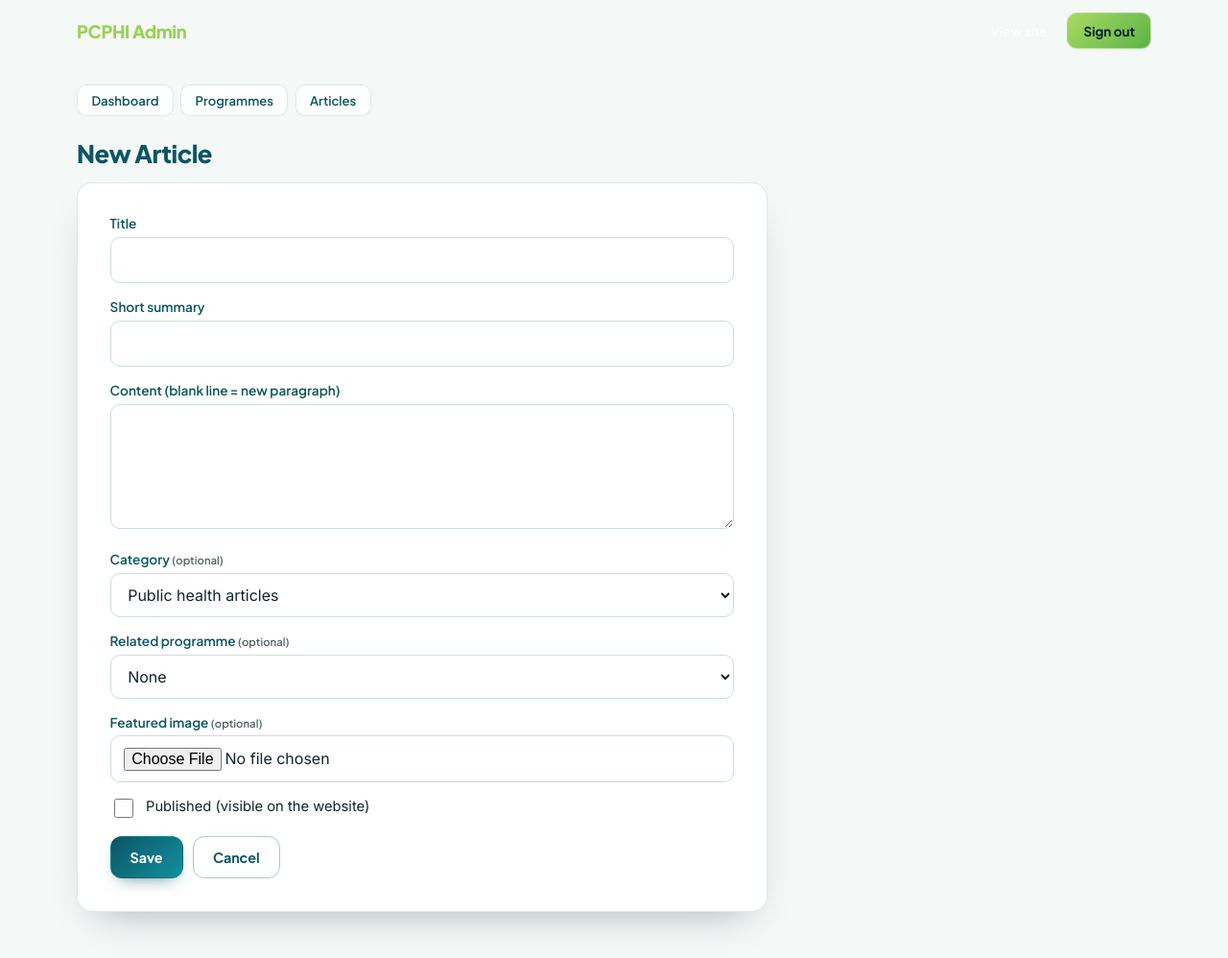
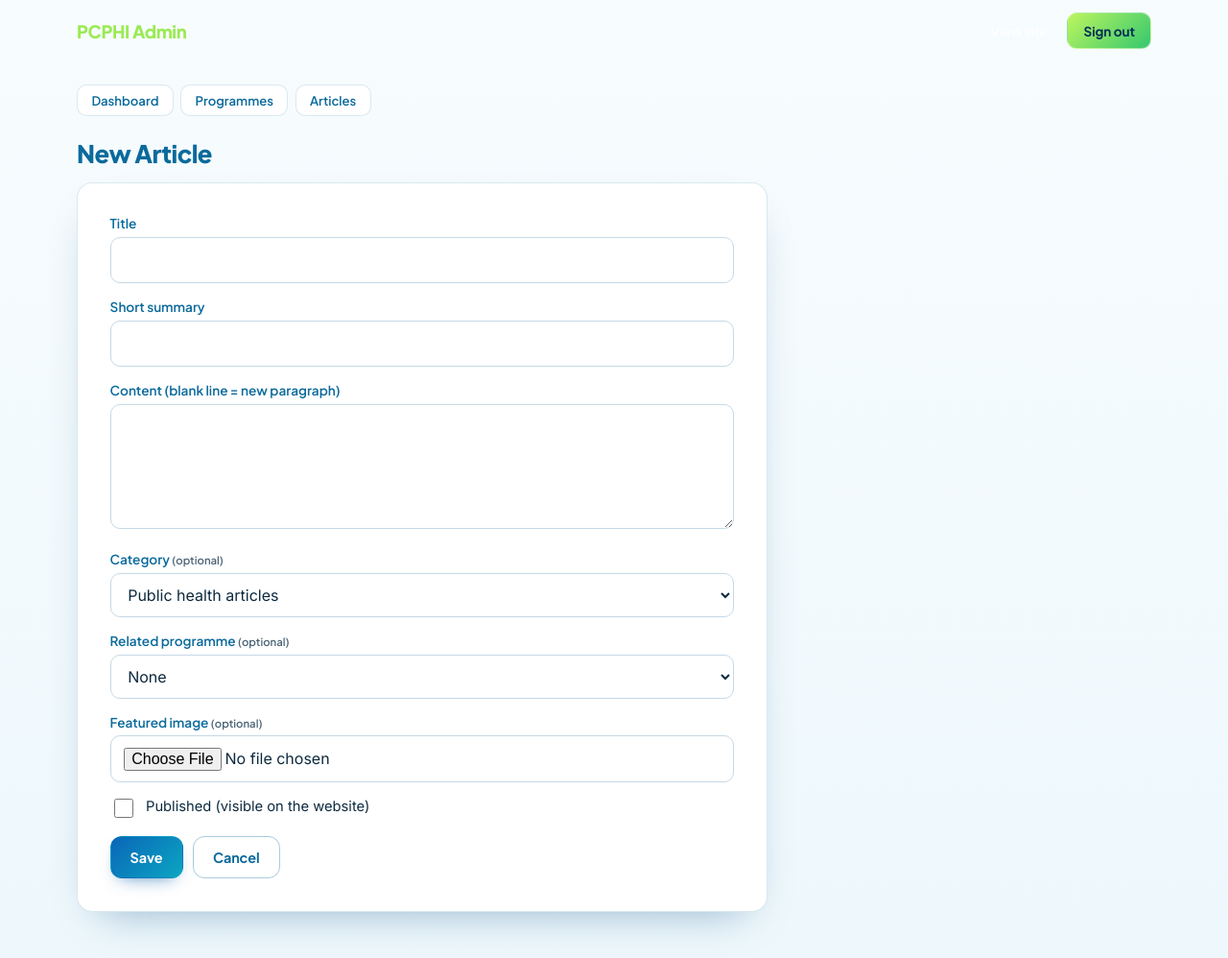
Before and after one commit to Pianoshed/pcphi, a Flask app: page /admin/articles/new in a window 1280 px wide. Shown: the whole page at 96% size. Run offline with Flask 3, Linux system fonts and the light colour scheme; the visitor is signed in with stand-in values (Sample User, id 1); data that the repository does not hold is empty; parts of the project's set-up code (start-up, migrations or seed data) failed here and were passed over; some libraries are stand-ins or nearby versions.

Commit message:
second ui  PCPHI website

```diff
--- a/app/static/css/components.css
+++ b/app/static/css/components.css
@@ -1,7 +1,7 @@
 /* ---------- header ---------- */
 .site-header{position:fixed;inset:0 0 auto;height:var(--navh);padding-top:env(safe-area-inset-top,0px);z-index:50;color:#fff;background:transparent}
 /* frosted bar lives on a pseudo-element so it never traps the fixed mobile drawer */
-.site-header::before{content:"";position:absolute;inset:0;z-index:0;background:rgba(6,31,41,.78);-webkit-backdrop-filter:blur(14px) saturate(150%);backdrop-filter:blur(14px) saturate(150%);box-shadow:0 1px 0 rgba(255,255,255,.08),0 10px 30px -20px rgba(0,0,0,.6);opacity:0;transition:opacity .3s}
+.site-header::before{content:"";position:absolute;inset:0;z-index:0;background:rgba(5,57,106,.82);-webkit-backdrop-filter:blur(14px) saturate(150%);backdrop-filter:blur(14px) saturate(150%);box-shadow:0 1px 0 rgba(255,255,255,.08),0 10px 30px -20px rgba(0,0,0,.6);opacity:0;transition:opacity .3s}
 .site-header.solid::before{opacity:1}
 .site-header .wrap{position:relative;z-index:1;display:flex;align-items:center;justify-content:space-between;height:100%}
 .brand{display:flex;align-items:center;gap:.6rem;text-decoration:none;color:#fff;font:800 1.15rem var(--f-head);letter-spacing:-.02em}
@@ -143,13 +143,24 @@ details.enq summary::-webkit-details-marker{display:none}details.enq form{paddin
 .adm-nav a[aria-current=page]{background:var(--g-teal);color:#fff;border-color:transparent}
 .stats{display:grid;grid-template-columns:repeat(auto-fit,minmax(150px,1fr));gap:.9rem}.stat{background:#fff;border:1px solid var(--line);border-radius:var(--r);padding:1.05rem;box-shadow:var(--shadow-sm)}.stat b{display:block;font:800 1.7rem var(--f-head);color:var(--forest)}
 .tbl-wrap{overflow-x:auto;background:#fff;border:1px solid var(--line);border-radius:var(--r);box-shadow:var(--shadow-sm)}
-table{border-collapse:collapse;width:100%;font-size:.85rem}th,td{padding:.65rem .9rem;text-align:left;border-bottom:1px solid var(--line);vertical-align:top}th{font-family:var(--f-head);background:#EAF3F2;color:var(--forest)}
-tbody tr{transition:background .2s}tbody tr:hover{background:#F6FAF9}
+table{border-collapse:collapse;width:100%;font-size:.85rem}th,td{padding:.65rem .9rem;text-align:left;border-bottom:1px solid var(--line);vertical-align:top}th{font-family:var(--f-head);background:#E3F2FA;color:var(--forest)}
+tbody tr{transition:background .2s}tbody tr:hover{background:#F2F9FD}
 td form{display:inline}td .btn{margin:0 .2rem .2rem 0}.narrow{max-width:720px}
 /* contrast helpers for controls placed on dark sections */
 .on-dark .btn-primary,.on-dark .btn-primary:hover{color:var(--deep)}.on-dark .btn-solid,.on-dark .btn-danger{color:#fff}
-.on-dark label,.on-dark legend{color:#fff}.on-dark .err{color:#ffb4a8}.on-dark .hint{color:#bcd2d4}
+.on-dark label,.on-dark legend{color:#fff}.on-dark .err{color:#ffb4a8}.on-dark .hint{color:#cfe8f4}
 .formcard{color:var(--ink)}
 .on-dark .formcard h1,.on-dark .formcard h2,.on-dark .formcard h3,.on-dark .formcard label,.on-dark .formcard legend{color:var(--forest)}
 .on-dark .formcard .err{color:var(--terra)}.on-dark .formcard .hint,.on-dark .formcard .muted{color:var(--muted)}.on-dark .formcard a:not(.btn){color:var(--forest)}
 .on-dark .formcard .check{color:var(--ink)}
+
+/* ---------- accent variety (bright but controlled) ---------- */
+.theme:nth-child(3n+2) .ico{background:rgba(42,140,240,.13);color:#1F78DA}
+.theme:nth-child(3n) .ico{background:rgba(45,184,107,.15);color:#1E9A55}
+.theme:nth-child(1) .ico,.theme:nth-child(9) .ico,.g1 .ico,.g4 .ico{background:rgba(255,255,255,.18);color:var(--lime)}
+.goal-row:nth-child(3n+2) .n{background:linear-gradient(135deg,#1F78DA,#0BB3C4);-webkit-background-clip:text;background-clip:text}
+.goal-row:nth-child(3n) .n{background:linear-gradient(135deg,#1E9A55,#6CCB3A);-webkit-background-clip:text;background-clip:text}
+.btn-solid{background:linear-gradient(135deg,#0A66B8,#0BA6C2)}
+.hero h1{text-shadow:0 2px 30px rgba(3,40,80,.35)}
+.card:hover,.theme:hover{border-color:rgba(11,179,196,.55)}
+.cards+p{margin-top:1.3rem}
--- a/app/static/css/main.css
+++ b/app/static/css/main.css
@@ -3,31 +3,31 @@
    leaf green, teal, sky blue, deep navy globe)
    ========================================================== */
 :root{
---deep:#061F29;--dark:#08303B;--forest:#0B5563;--teal:#13909F;--sky:#2B93D1;--green:#4C9F3A;--lime:#9CD14F;
---sand:#DDF0EA;--mint:#EAF5F2;--ivory:#F4F8F7;--terra:#C0392B;--white:#fff;--grey:#6B7C80;--ink:#10252C;--muted:#52666B;
---line:rgba(11,85,99,.13);--glass:rgba(255,255,255,.07);--r:16px;--r-sm:10px;
---shadow:0 18px 40px -22px rgba(6,31,41,.38);
---shadow-sm:0 1px 2px rgba(6,31,41,.05),0 8px 22px -14px rgba(6,31,41,.2);
+--deep:#052F55;--dark:#0A4A7A;--forest:#0A6A9C;--teal:#0BB3C4;--sky:#2A8CF0;--green:#2DB86B;--lime:#9BEA55;
+--sand:#DFF6F3;--mint:#E6F8F6;--ivory:#F4FAFD;--terra:#D93B2B;--white:#fff;--grey:#6B8190;--ink:#0E2A3F;--muted:#4D6678;
+--line:rgba(10,106,156,.15);--glass:rgba(255,255,255,.1);--r:16px;--r-sm:10px;
+--shadow:0 20px 44px -24px rgba(5,72,130,.45);
+--shadow-sm:0 1px 2px rgba(5,72,130,.06),0 10px 26px -14px rgba(5,72,130,.28);
 --w:1120px;--nav:64px;--navh:calc(var(--nav) + env(safe-area-inset-top,0px));
---g-brand:linear-gradient(135deg,#A9DA62,#5DB347);
---g-teal:linear-gradient(135deg,#0B5563,#13909F);
---g-dark:linear-gradient(155deg,#05202A 0%,#08363F 55%,#0C4C57 100%);
+--g-brand:linear-gradient(135deg,#BDF55F,#35C86E);
+--g-teal:linear-gradient(135deg,#0A5FA6,#0A9CB8);
+--g-dark:linear-gradient(155deg,#05396A 0%,#0A5F9E 52%,#0A93B0 100%);
 --ease:cubic-bezier(.22,.7,.2,1);
 --f-head:"Plus Jakarta Sans",system-ui,-apple-system,"Segoe UI",sans-serif;
 --f-body:"Inter",system-ui,-apple-system,"Segoe UI",sans-serif;
 --f-serif:var(--f-head)}
 *,*::before,*::after{box-sizing:border-box}
 html{scroll-behavior:smooth;scroll-padding-top:calc(var(--navh) + 12px);-webkit-text-size-adjust:100%;-webkit-tap-highlight-color:transparent}
-body{margin:0;font:400 clamp(.9375rem,.9rem + .15vw,1rem)/1.6 var(--f-body);color:var(--ink);background:var(--ivory);overflow-x:hidden;-webkit-font-smoothing:antialiased;text-rendering:optimizeLegibility}
+body{margin:0;font:400 clamp(.9375rem,.9rem + .15vw,1rem)/1.6 var(--f-body);color:var(--ink);background:linear-gradient(180deg,#F7FCFE 0%,#EEF8FC 100%);overflow-x:hidden;-webkit-font-smoothing:antialiased;text-rendering:optimizeLegibility}
 html.nav-open{overflow:hidden}
-html.nav-open body::after{content:"";position:fixed;inset:0;background:rgba(3,15,20,.55);z-index:40;animation:fade .25s ease both}
+html.nav-open body::after{content:"";position:fixed;inset:0;background:rgba(3,30,58,.55);z-index:40;animation:fade .25s ease both}
 img,svg{max-width:100%;display:block}
 h1,h2,h3,h4{font-family:var(--f-head);line-height:1.18;letter-spacing:-.022em;margin:0 0 .55em;color:var(--forest)}
 h1{font-size:clamp(1.7rem,3.9vw,2.75rem);font-weight:800}
 h2{font-size:clamp(1.35rem,2.7vw,2rem);font-weight:700}
 h3{font-size:clamp(1rem,1.3vw,1.15rem);font-weight:700;letter-spacing:-.012em}
 p{margin:0 0 1em;max-width:68ch}
-a{color:var(--forest);text-underline-offset:3px;text-decoration-color:rgba(19,144,159,.4);transition:color .2s}
+a{color:var(--forest);text-underline-offset:3px;text-decoration-color:rgba(11,179,196,.4);transition:color .2s}
 a:hover{color:var(--teal)}
 :focus-visible{outline:2.5px solid var(--teal);outline-offset:3px;border-radius:6px}
 .on-dark :focus-visible{outline-color:var(--lime)}
@@ -35,13 +35,13 @@ a:hover{color:var(--teal)}
 .skip:focus{left:8px}
 .wrap{width:min(var(--w),100% - 2rem);margin-inline:auto}
 .section{padding:clamp(2.5rem,6vw,4.75rem) 0}
-.on-dark{position:relative;background:radial-gradient(60% 80% at 100% 0%,rgba(76,159,58,.16),transparent 62%),radial-gradient(55% 75% at 0% 100%,rgba(43,147,209,.18),transparent 62%),var(--g-dark);color:#dbe8e8}
+.on-dark{position:relative;background:radial-gradient(60% 80% at 100% 0%,rgba(155,234,85,.26),transparent 62%),radial-gradient(55% 75% at 0% 100%,rgba(46,200,255,.3),transparent 62%),var(--g-dark);color:#e0f1f8}
 .on-dark h1,.on-dark h2,.on-dark h3{color:var(--white)}
 .on-dark a{color:var(--lime)}
-.on-sand{background:linear-gradient(180deg,#EBF6F2 0%,#DCEEE9 100%);border-block:1px solid rgba(11,85,99,.06)}
+.on-sand{background:linear-gradient(180deg,#E8F8F7 0%,#D7F0F2 100%);border-block:1px solid rgba(10,106,156,.08)}
 .serif{font-family:var(--f-head);font-weight:600;letter-spacing:-.02em}
 .lead{font-size:clamp(.97rem,1.15vw,1.08rem);color:var(--muted);line-height:1.65}
-.on-dark .lead{color:#bcd2d4}
+.on-dark .lead{color:#cfe8f4}
 .muted{color:var(--muted)}
 .small{font-size:.85rem}
 .hp{position:absolute;left:-9999px;width:1px;height:1px;overflow:hidden}
@@ -49,12 +49,12 @@ a:hover{color:var(--teal)}
 .btn{display:inline-flex;align-items:center;justify-content:center;gap:.45rem;min-height:44px;padding:.6rem 1.25rem;border-radius:12px;border:1.5px solid transparent;font:700 .9rem var(--f-head);letter-spacing:-.005em;text-decoration:none;cursor:pointer;transition:transform .25s var(--ease),background .25s,color .25s,box-shadow .25s,filter .25s,border-color .25s}
 .btn:hover{transform:translateY(-2px)}
 .btn:active{transform:translateY(0) scale(.98)}
-.btn-primary{background:var(--g-brand);color:var(--deep);box-shadow:0 8px 18px -10px rgba(93,179,71,.9)}
-.btn-primary:hover{color:var(--deep);filter:brightness(1.07);box-shadow:0 12px 24px -12px rgba(93,179,71,.95)}
-.btn-solid{background:var(--g-teal);color:#fff;box-shadow:0 8px 18px -10px rgba(11,85,99,.8)}
-.btn-solid:hover{color:#fff;filter:brightness(1.1);box-shadow:0 12px 24px -12px rgba(11,85,99,.9)}
-.btn-ghost{border-color:rgba(11,85,99,.32);color:var(--forest);background:transparent}
-.btn-ghost:hover{background:rgba(19,144,159,.08);border-color:var(--teal);color:var(--forest)}
+.btn-primary{background:var(--g-brand);color:var(--deep);box-shadow:0 8px 18px -10px rgba(53,200,110,.9)}
+.btn-primary:hover{color:var(--deep);filter:brightness(1.07);box-shadow:0 12px 24px -12px rgba(53,200,110,.95)}
+.btn-solid{background:var(--g-teal);color:#fff;box-shadow:0 8px 18px -10px rgba(10,95,166,.8)}
+.btn-solid:hover{color:#fff;filter:brightness(1.1);box-shadow:0 12px 24px -12px rgba(10,95,166,.9)}
+.btn-ghost{border-color:rgba(10,106,156,.35);color:var(--forest);background:transparent}
+.btn-ghost:hover{background:rgba(11,179,196,.08);border-color:var(--teal);color:var(--forest)}
 .on-dark .btn-ghost{color:#fff;border-color:rgba(255,255,255,.38)}
 .on-dark .btn-ghost:hover{background:rgba(255,255,255,.1);border-color:#fff;color:#fff}
 .btn-danger{background:var(--terra);color:#fff}.btn-danger:hover{background:#9c2d22;color:#fff}
@@ -65,9 +65,9 @@ a:hover{color:var(--teal)}
 .field{margin-bottom:1rem}
 label,legend{display:block;font:600 .85rem var(--f-head);margin-bottom:.35rem;color:var(--forest)}
 label small,legend small{font-weight:400;color:var(--muted)}
-input[type=text],input[type=email],input[type=password],input[type=date],select,textarea,input[type=file]{width:100%;min-height:46px;padding:.65rem .85rem;font:inherit;font-size:max(16px,.95rem);color:var(--ink);background:#fff;border:1.5px solid #cbdcdf;border-radius:var(--r-sm);transition:border-color .2s,box-shadow .2s}
+input[type=text],input[type=email],input[type=password],input[type=date],select,textarea,input[type=file]{width:100%;min-height:46px;padding:.65rem .85rem;font:inherit;font-size:max(16px,.95rem);color:var(--ink);background:#fff;border:1.5px solid #c5d9e6;border-radius:var(--r-sm);transition:border-color .2s,box-shadow .2s}
 textarea{min-height:130px;resize:vertical}
-input:focus,select:focus,textarea:focus{border-color:var(--teal);outline:0;box-shadow:0 0 0 4px rgba(19,144,159,.18)}
+input:focus,select:focus,textarea:focus{border-color:var(--teal);outline:0;box-shadow:0 0 0 4px rgba(11,179,196,.18)}
 .has-error input,.has-error textarea,.has-error select{border-color:var(--terra)}
 .err{color:var(--terra);font-size:.85rem;margin:.3rem 0 0;font-weight:500}.err:empty{display:none}
 .hint{color:var(--muted);font-size:.85rem;margin:.3rem 0 0}
--- a/app/static/css/responsive.css
+++ b/app/static/css/responsive.css
@@ -2,15 +2,15 @@
 @media (max-width:959px){
 :root{--nav:58px}
 .menu-btn{display:inline-flex}
-.site-header::before{opacity:1;background:rgba(6,31,41,.86)}
+.site-header::before{opacity:1;background:rgba(5,57,106,.9)}
 .brand img{height:36px}
-.nav{position:fixed;inset:0 0 0 auto;width:min(84vw,340px);height:100dvh;padding:calc(var(--navh) + .8rem) 1rem calc(2rem + env(safe-area-inset-bottom,0px));background:linear-gradient(170deg,rgba(5,32,42,.98),rgba(9,60,72,.98));-webkit-backdrop-filter:blur(20px);backdrop-filter:blur(20px);transform:translateX(100%);visibility:hidden;transition:transform .35s var(--ease),visibility .35s;overflow-y:auto;overscroll-behavior:contain;border-left:1px solid rgba(255,255,255,.12);box-shadow:-30px 0 60px -30px rgba(0,0,0,.7);z-index:45}
+.nav{position:fixed;inset:0 0 0 auto;width:min(84vw,340px);height:100dvh;padding:calc(var(--navh) + .8rem) 1rem calc(2rem + env(safe-area-inset-bottom,0px));background:linear-gradient(170deg,rgba(5,57,106,.98),rgba(10,100,150,.98));-webkit-backdrop-filter:blur(20px);backdrop-filter:blur(20px);transform:translateX(100%);visibility:hidden;transition:transform .35s var(--ease),visibility .35s;overflow-y:auto;overscroll-behavior:contain;border-left:1px solid rgba(255,255,255,.12);box-shadow:-30px 0 60px -30px rgba(0,0,0,.7);z-index:45}
 .nav.open{transform:none;visibility:visible}
 .nav.open .nav-list>li{animation:rise .45s var(--ease) both}
 .nav.open .nav-list>li:nth-child(1){animation-delay:.05s}.nav.open .nav-list>li:nth-child(2){animation-delay:.09s}.nav.open .nav-list>li:nth-child(3){animation-delay:.13s}.nav.open .nav-list>li:nth-child(4){animation-delay:.17s}.nav.open .nav-list>li:nth-child(5){animation-delay:.21s}.nav.open .nav-list>li:nth-child(6){animation-delay:.25s}.nav.open .nav-list>li:nth-child(7){animation-delay:.29s}
 .site-header .menu-btn{position:relative;z-index:50}.site-header .brand{position:relative;z-index:50}
 .nav-list{flex-direction:column;align-items:stretch;gap:.15rem}.nav-list a,.nav-list button.dd-btn{width:100%;justify-content:space-between;font-size:.98rem;min-height:48px;padding:.6rem .9rem;border-radius:12px}
-.dd-menu{position:static;opacity:1;visibility:visible;transform:none;background:none;border:0;box-shadow:none;padding:0 0 .3rem .8rem;display:none;backdrop-filter:none;-webkit-backdrop-filter:none;border-left:2px solid rgba(156,209,79,.35);margin-left:.9rem}.dd.open .dd-menu{display:block}
+.dd-menu{position:static;opacity:1;visibility:visible;transform:none;background:none;border:0;box-shadow:none;padding:0 0 .3rem .8rem;display:none;backdrop-filter:none;-webkit-backdrop-filter:none;border-left:2px solid rgba(155,234,85,.5);margin-left:.9rem}.dd.open .dd-menu{display:block}
 .nav-list .btn{margin:.8rem 0 0;min-height:48px;font-size:.95rem;justify-content:center}
 .hero{min-height:0;padding-bottom:2.75rem}.hero .wrap{grid-template-columns:1fr}.hero-art{max-width:520px;margin-inline:auto;width:100%}.hero-frame{aspect-ratio:16/11}.float-glass{left:.8rem;bottom:.9rem;max-width:210px}
 .hero::before,.hero::after{animation:none}
--- a/app/templates/base.html
+++ b/app/templates/base.html
@@ -9,7 +9,7 @@
 <meta property="og:type" content="website"><meta property="og:site_name" content="{{ c.ORG.name }}"><meta property="og:title" content="{{ t or c.ORG.name }}"><meta property="og:description" content="{{ d }}"><meta property="og:url" content="{{ canonical }}">
 {% if static_exists('images/hero/hero.jpg') %}<meta property="og:image" content="{{ site_url }}{{ url_for('static', filename='images/hero/hero.jpg') }}">{% endif %}
 <meta name="twitter:card" content="summary_large_image"><meta name="twitter:title" content="{{ t or c.ORG.name }}"><meta name="twitter:description" content="{{ d }}">
-<meta name="theme-color" content="#06222C">
+<meta name="theme-color" content="#05396A">
 {% block robots %}{% endblock %}
 <link rel="icon" href="{{ url_for('static', filename='images/logo/favicon.png' if static_exists('images/logo/favicon.png') else 'icons/favicon.svg') }}">
 <link rel="preconnect" href="https://fonts.googleapis.com"><link rel="preconnect" href="https://fonts.gstatic.com" crossorigin>
```
Also changed, not shown: other parts of app/static/css/components.css (+30 -30 lines), app/static/icons/favicon.svg.
